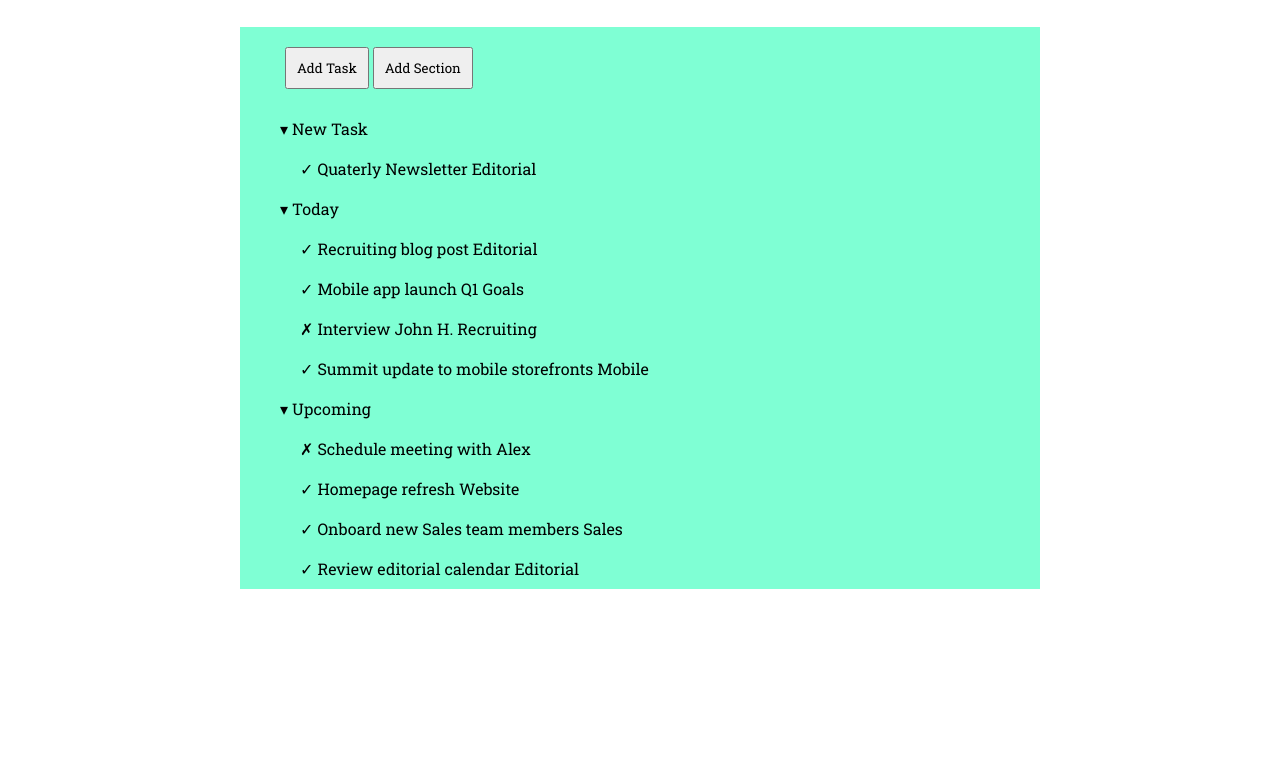
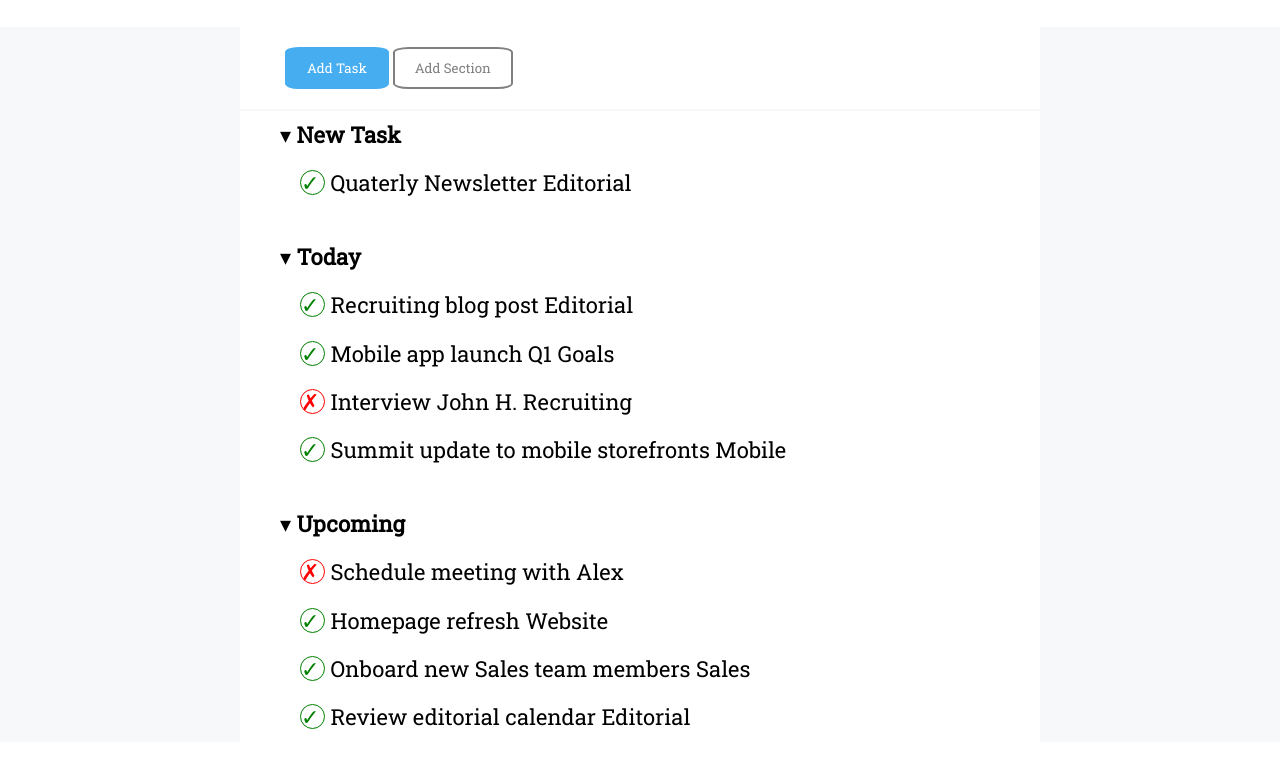
Before and after one commit to danieleardizzone/html-css-toboolist, a plain HTML site: page index.html in a window 1280 px wide. Shown: the part 57-824 px from the top of the page. Before the commit the page ends 800 px from the top, so only its background shows below. Drawn offline with Linux system fonts and the light colour scheme.

Commit message:
simboli liste annidate

```diff
--- a/css/style.css
+++ b/css/style.css
@@ -10,31 +10,70 @@
     margin-bottom: 30px;
 }
 
+main{
+    background-color: #F6F8F9;
+}
+
 .container{
     max-width: 800px;
     margin: 0 auto;
-    background-color: aquamarine;
+    background-color: white;
+}
+
+#container-buttons{
+    border-bottom: 2px solid #F6F8F9;
 }
 
 .buttons{
     margin-top: 20px;
     margin-bottom: 20px;
     padding: 10px;
-
+    padding-left: 20px;
+    padding-right: 20px;
+    border-radius: 13%;
 }
 
 #b-button{
+    color: white;
     margin-left: 45px;
+    background-color: #47ADF1;
+    border: 2px solid #47ADF1;
+}
+
+#w-button{
+    background-color: white;
+    color: gray;
+    border: 2px solid gray;
 }
 
 .dad-list{
     padding-left: 40px;
     list-style-type: none;
-    line-height: 2.5em;
+    line-height: 2.2em;
     margin-bottom: 50px;
+    font-size: 22px;
 }
 
 .son-list{
     padding-left: 20px;
+    margin-bottom: 25px;
     list-style-type: none;
 }
+
+.son-list-symbol{
+    display: inline-block;
+	width: 25px;
+	height: 25px;
+    border-radius: 50%;
+    line-height: 23px;
+}
+
+.son-list-symbol-green{
+    color: green;
+    border: 1.5px solid green;
+}
+
+.son-list-symbol-red{
+    color: red;
+    border: 1.5px solid red;
+}
--- a/index.html
+++ b/index.html
@@ -17,7 +17,7 @@
 
     <main>
 
-        <div class="container">
+        <div class="container" id="container-buttons">
             <button class="buttons" id="b-button">Add Task</button>
             <button class="buttons" id="w-button">Add Section</button>
         </div>
@@ -25,44 +25,44 @@
         <div class="container">
             <ul class="dad-list">
                 <li>
-                    &blacktriangledown; New Task
+                    &blacktriangledown; <strong class="important-li"> New Task</strong>
                         <ul class="son-list">
                             <li>
-                                &check; Quaterly Newsletter <span>Editorial</span>
+                                <span class="son-list-symbol son-list-symbol-green">&check;</span> Quaterly Newsletter <span>Editorial</span>
                             </li>
                         </ul>
                 </li>
                 <li>
-                    &blacktriangledown; Today
+                    &blacktriangledown; <strong class="important-li"> Today</strong>
                         <ul class="son-list">
                             <li>
-                                &check; Recruiting blog post <span>Editorial</span>
+                                <span class="son-list-symbol son-list-symbol-green">&check;</span> Recruiting blog post <span>Editorial</span>
                             </li>
                             <li>
-                                &check; Mobile app launch <span>Q1 Goals</span>
+                                <span class="son-list-symbol son-list-symbol-green">&check;</span> Mobile app launch <span>Q1 Goals</span>
                             </li>
                             <li> <!--CROSS-->
-                                &cross; Interview John H. <span>Recruiting</span>
+                                <span class="son-list-symbol son-list-symbol-red">&cross;</span> Interview John H. <span>Recruiting</span>
                             </li>
                             <li>
-                                &check; Summit update to mobile storefronts <span>Mobile</span>
+                                <span class="son-list-symbol son-list-symbol-green">&check;</span> Summit update to mobile storefronts <span>Mobile</span>
                             </li>
                         </ul>
                 </li>
                 <li>
-                    &blacktriangledown; Upcoming
+                    &blacktriangledown; <strong class="important-li"> Upcoming</strong>
                         <ul class="son-list">
                             <li> <!--CROSS-->
-                                &cross; Schedule meeting with Alex
+                                <span class="son-list-symbol son-list-symbol-red">&cross;</span> Schedule meeting with Alex
                             </li>
                             <li>
-                                &check; Homepage refresh <span>Website</span>
+                                <span class="son-list-symbol son-list-symbol-green">&check;</span> Homepage refresh <span>Website</span>
                             </li>
                             <li>
-                                &check; Onboard new Sales team members <span>Sales</span>
+                                <span class="son-list-symbol son-list-symbol-green">&check;</span> Onboard new Sales team members <span>Sales</span>
                             </li>
                             <li>
-                                &check; Review editorial calendar <span>Editorial</span>
+                                <span class="son-list-symbol son-list-symbol-green">&check;</span> Review editorial calendar <span>Editorial</span>
                             </li>
                         </ul>
                 </li>
```
